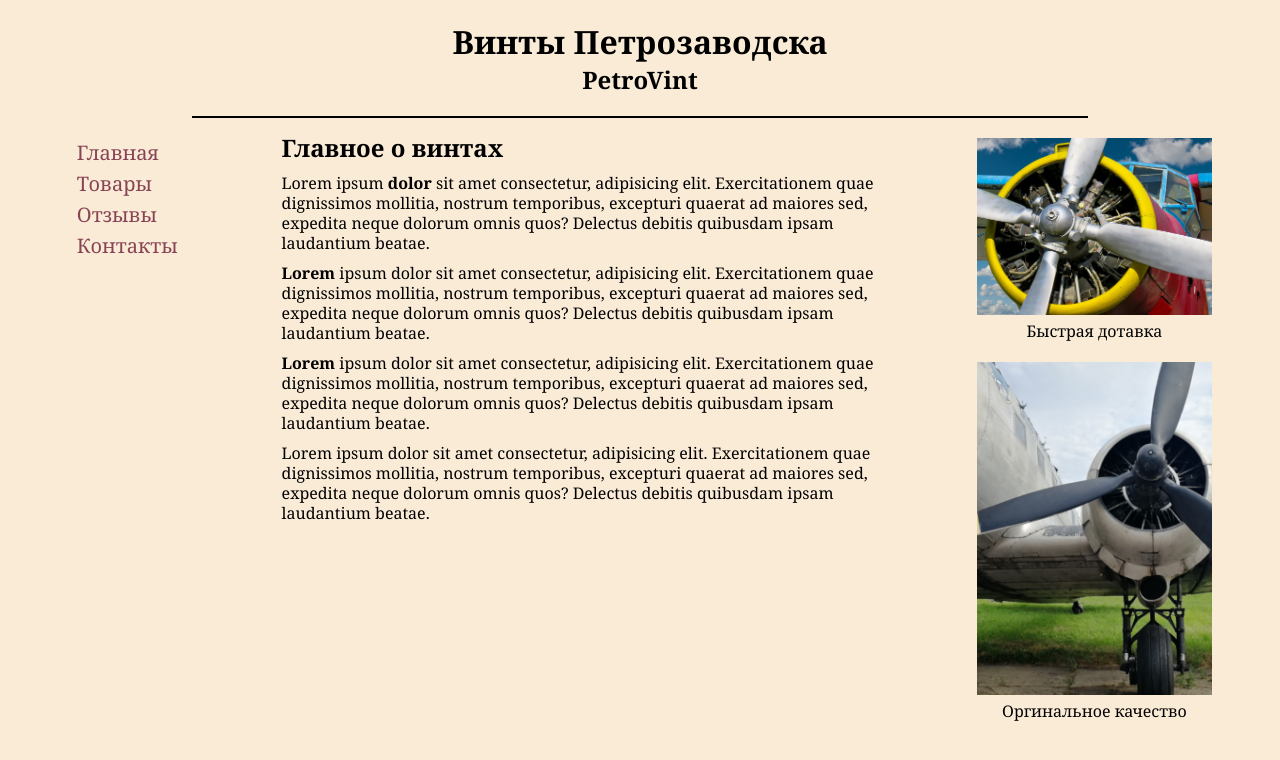
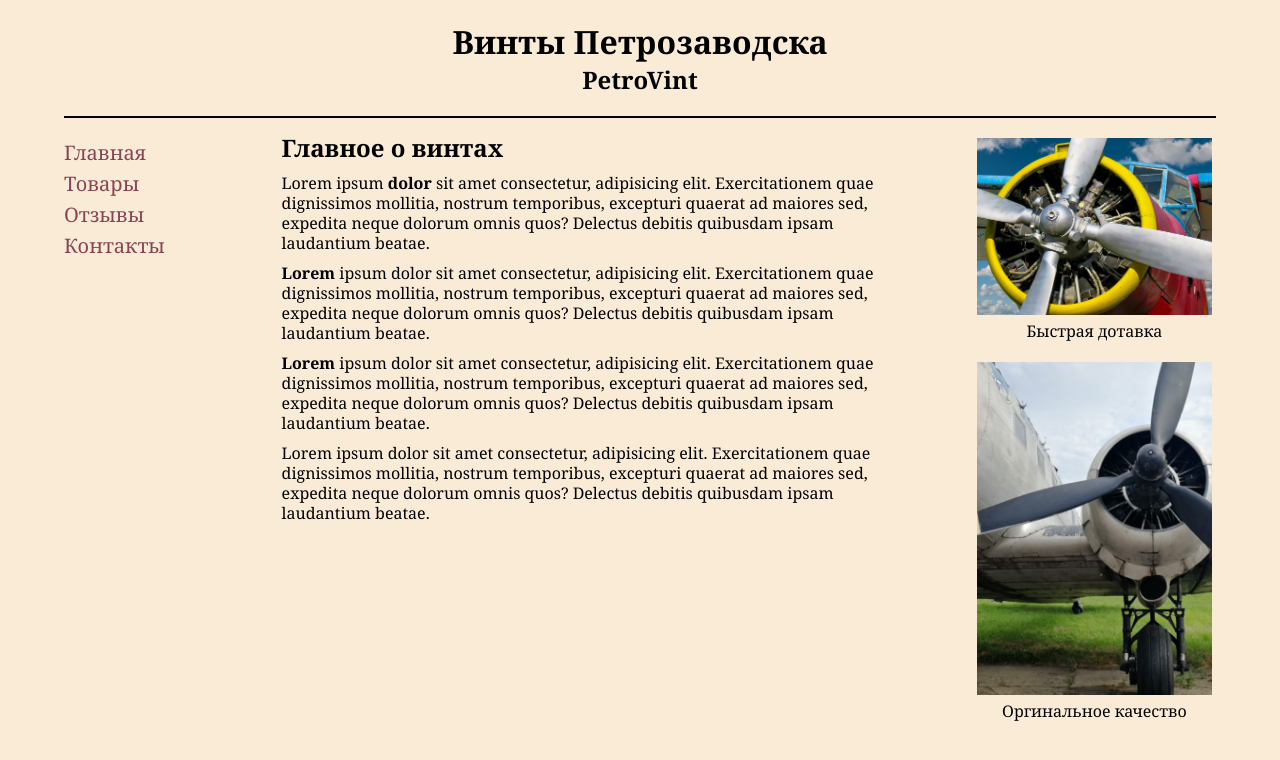
Before and after one commit to BalbesX/BalbesX.github.io, a plain HTML site: page index.html in a window 1280 px wide. Drawn offline with Linux system fonts and the light colour scheme.

Commit message:
Update style.css

```diff
--- a/css/style.css
+++ b/css/style.css
@@ -6,7 +6,7 @@ html, body {
     font-family: Cambria, Cochin, Georgia, Times, 'Times New Roman', serif;
 }
 header {
-    width: 70%;
+    width: 90%;
     /* display: block; */
     margin: auto;
     padding-bottom: 20px;
@@ -68,6 +68,6 @@ a:hover{
 }
 
 li {
-    margin-left: 30%;
+    margin-left: 25%;
     list-style-type: none;
 }
```
